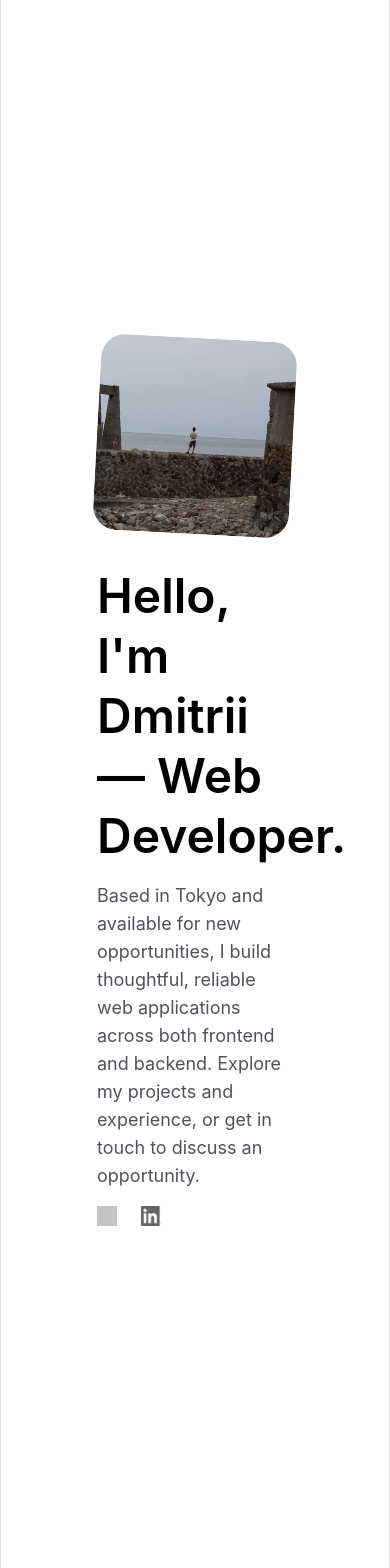
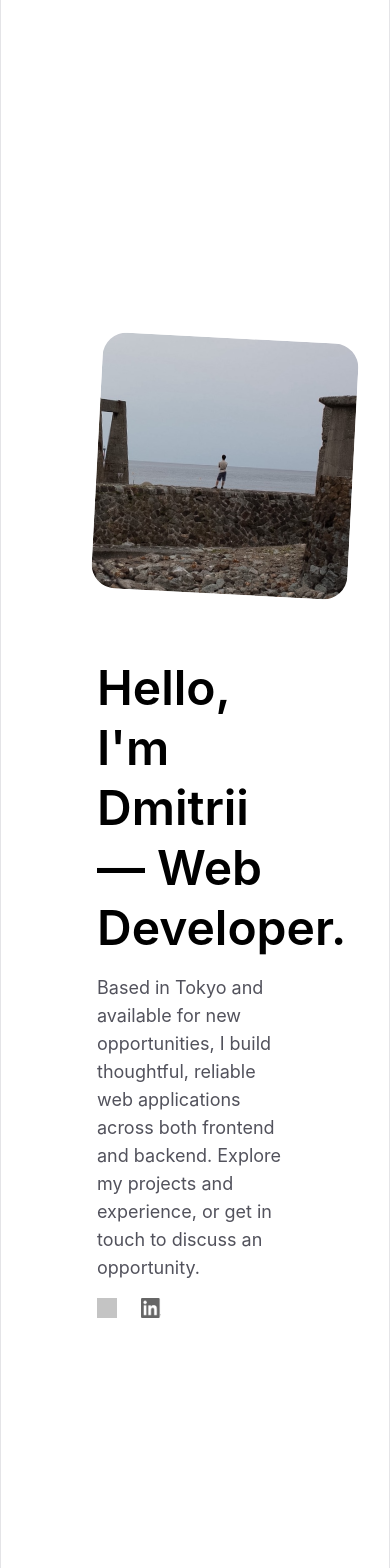
Before and after one commit to script-amv/portfolio, a React (Vite) app: page / in a window 390 px wide. Shown: the top 1568 px of the page. Built offline with nearby package versions, Linux system fonts and the light colour scheme; grey boxes are pictures that could not be loaded.

Commit message:
style: refine intro portrait responsiveness
- let the portrait fill available flex space with a minimum width
- stack the intro aside below the medium breakpoint
- increase the gap between intro content and portrait

```diff
--- a/src/App.tsx
+++ b/src/App.tsx
@@ -12,7 +12,7 @@ function App() {
         description="Based in Tokyo and available for new opportunities, I build thoughtful, reliable web applications across both frontend and backend. Explore my projects and experience, or get in touch to discuss an opportunity."
         aside={
           <img
-            className="aspect-square w-80 max-w-full shrink-0 rotate-3 rounded-3xl object-cover"
+            className="flex-1 min-w-64 max-md:max-h-64 rotate-3 rounded-3xl object-cover"
             src={portrait}
           />
         }
--- a/src/Section.tsx
+++ b/src/Section.tsx
@@ -19,11 +19,11 @@ function Section({
     <section
       className={
         aside
-          ? "flex flex-col-reverse gap-8 sm:flex-row"
-          : "max-w-2xl"
+          ? "flex gap-16 max-md:flex-col-reverse"
+          : ""
       }
     >
-      <div className="max-w-2xl flex-1">
+      <div className="max-w-2xl">
         <Heading className="text-5xl/tight font-semibold">{title}</Heading>
         <p className="mt-4 text-lg text-zinc-600">{description}</p>
         {children}
```
